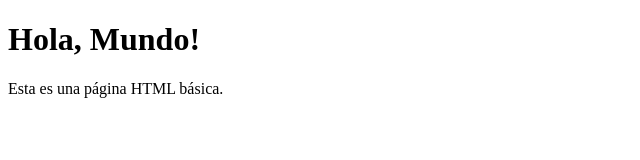
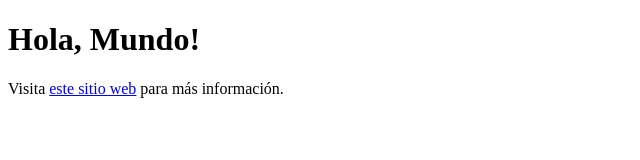
Before and after one commit to PRivasA/TareaSistemasOperativos, a plain HTML site: page index.html in a window 1280 px wide. Shown: the whole page, without its empty margins (0-640 px from the left). Drawn offline with Linux system fonts and the light colour scheme.

Commit message:
Version 2
Se cambio a version 2

```diff
--- a/index.html
+++ b/index.html
@@ -1,10 +1,10 @@
 <!DOCTYPE html>
 <html>
 <head>
-    <title>Versión 1: Estructura Básica</title>
+    <title>Versión 2: Enlaces</title>
 </head>
 <body>
     <h1>Hola, Mundo!</h1>
-    <p>Esta es una página HTML básica.</p>
+    <p>Visita <a href="https://www.example.com">este sitio web</a> para más información.</p>
 </body>
 </html>
```
